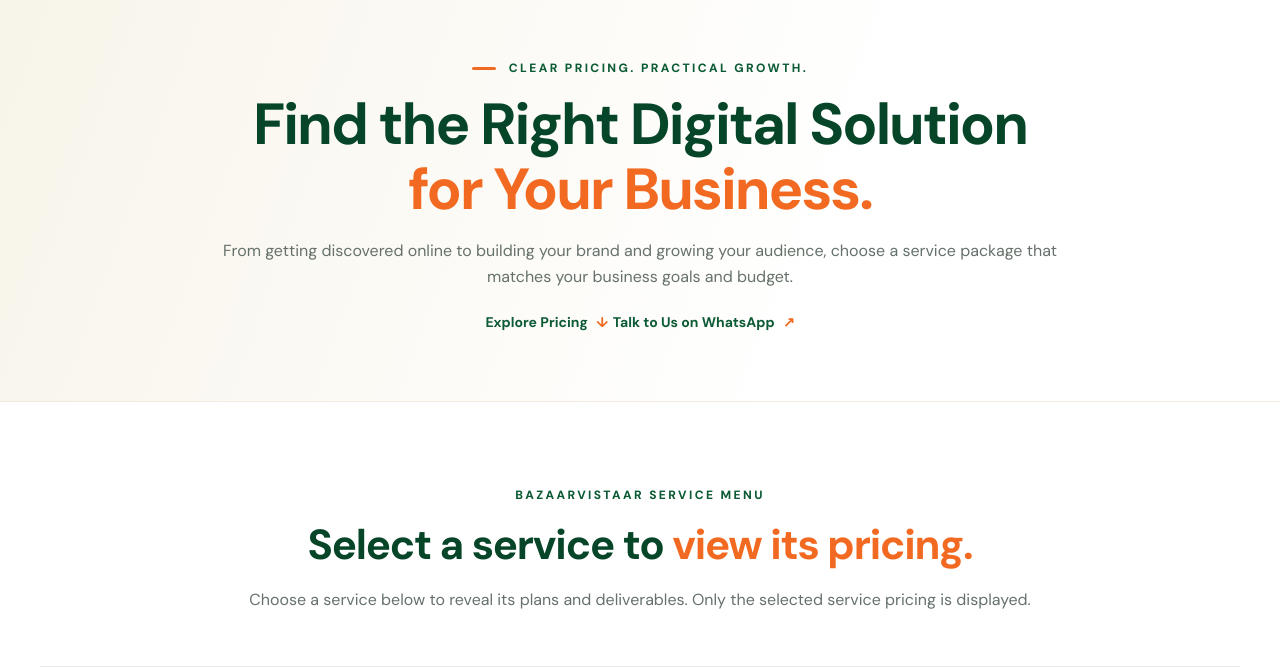
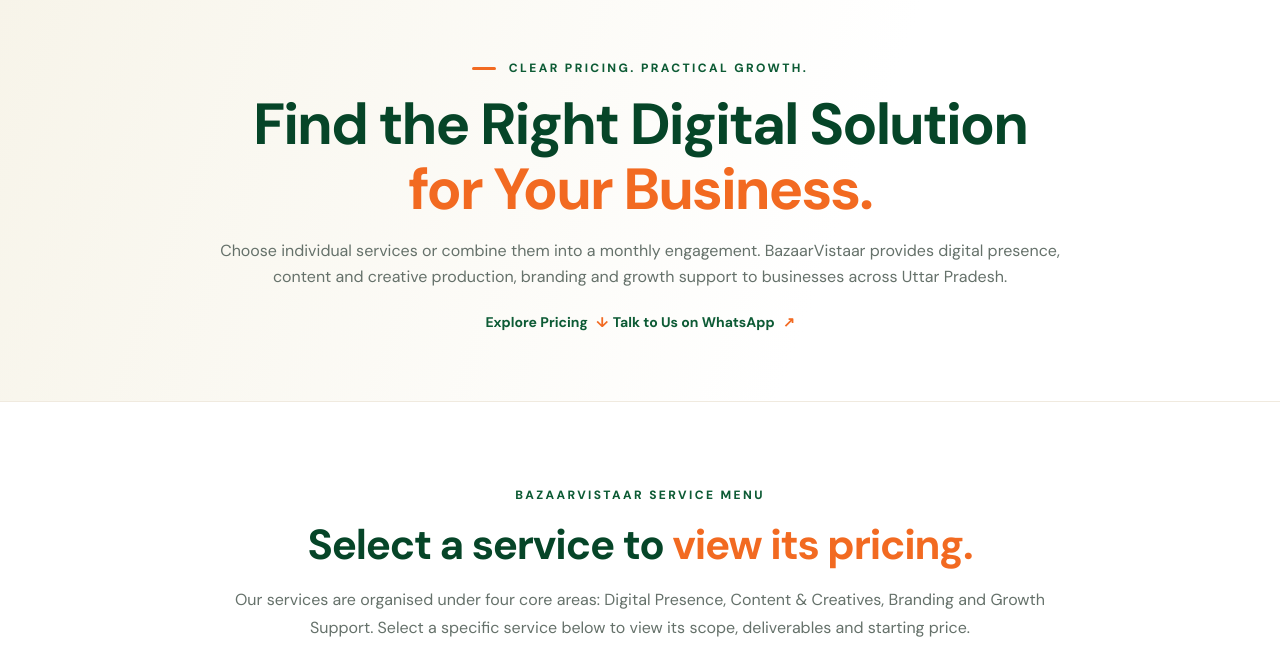
Before and after one commit to nirajsharmadm/bazaarvistaar, a plain HTML site: page pricing.html in a window 1280 px wide. Shown: the part 115-782 px from the top of the page. Drawn offline with Linux system fonts and the light colour scheme.

Commit message:
Align pricing page with four agency service pillars

```diff
--- a/pricing.html
+++ b/pricing.html
@@ -3,7 +3,7 @@
 <head>
   <meta charset="UTF-8">
   <meta name="viewport" content="width=device-width, initial-scale=1.0">
-  <meta name="description" content="Transparent, service-wise onboarding, monthly management and growth pricing for Uttar Pradesh businesses from BazaarVistaar.">
+  <meta name="description" content="Service-wise digital marketing agency pricing for digital presence, content, branding and growth support across Uttar Pradesh.">
   <meta name="theme-color" content="#0d5b35">
   <title>Service-wise Pricing | BazaarVistaar</title>
   <link rel="icon" href="assets/bazaarvistaar-logo.png">
@@ -27,7 +27,7 @@
   <section class="pricing-page-hero"><div class="container pricing-page-hero-inner">
     <p class="eyebrow"><span></span> CLEAR PRICING. PRACTICAL GROWTH.</p>
     <h1>Find the Right Digital Solution<br><span>for Your Business.</span></h1>
-    <p>From getting discovered online to building your brand and growing your audience, choose a service package that matches your business goals and budget.</p>
+    <p>Choose individual services or combine them into a monthly engagement. BazaarVistaar provides digital presence, content and creative production, branding and growth support to businesses across Uttar Pradesh.</p>
     <a class="text-link" href="#service-pricing">Explore Pricing <span>↓</span></a> <a class="text-link pricing-whatsapp" href="#contact" data-plan="Pricing consultation — Please help me choose the right service">Talk to Us on WhatsApp <span>↗</span></a>
   </div></section>
 
@@ -36,7 +36,7 @@
       <div class="catalogue-intro">
         <p class="eyebrow">BAZAARVISTAAR SERVICE MENU</p>
         <h2>Select a service to <span>view its pricing.</span></h2>
-        <p>Choose a service below to reveal its plans and deliverables. Only the selected service pricing is displayed.</p>
+        <p>Our services are organised under four core areas: Digital Presence, Content &amp; Creatives, Branding and Growth Support. Select a specific service below to view its scope, deliverables and starting price.</p>
 
       </div>
 
@@ -165,7 +165,7 @@
   <div class="footer-brand"><img src="assets/bazaarvistaar-logo.png" alt="BazaarVistaar"><p>Aapka Business, Ab Hoga Digital!</p></div>
   <div><b>Explore</b><a href="index.html#home">Home</a><a href="services.html">Services</a><a href="pricing.html">Pricing</a><a href="index.html#about">About Us</a><a href="contact.html">Contact Us</a></div>
   <div><b>Our Services</b><a href="#google-business-profile">Google Business Profile</a><a href="#content-research-scriptwriting">Content Research &amp; Scriptwriting</a><a href="#video-editing">Video Editing</a><a href="#website-building">Website Building</a><a href="#social-media-management">Social Media Management</a></div>
-  <div><b>Get in touch</b><a href="index.html#contact">Send an enquiry</a><span>Serving local businesses &amp; MSMEs</span></div>
+  <div><b>Get in touch</b><a href="index.html#contact">Send an enquiry</a><span>Serving businesses across Uttar Pradesh</span></div>
 </div><div class="footer-bottom"><div class="container"><a class="footer-privacy-link" href="privacy-policy.html">Privacy Policy</a></div></div><div class="footer-bottom"><div class="container">© <span id="year"></span> BazaarVistaar. All rights reserved. <span>Made for local business growth.</span></div></div></footer>
 <script src="config.js"></script><script src="script.js"></script>
 </body></html>
```
